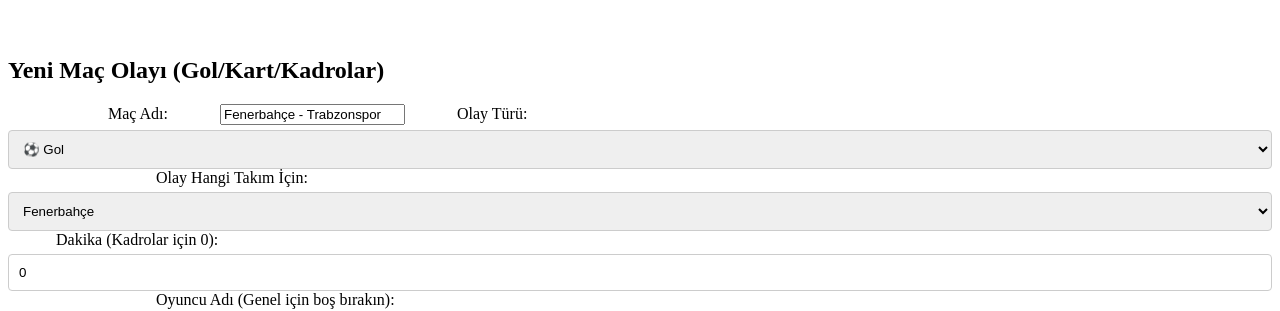
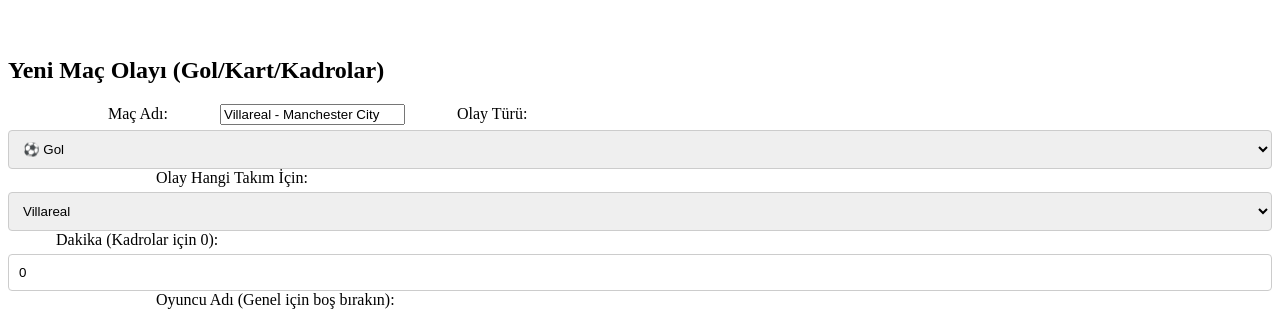
Before and after one commit to egemenkaya4498-bit/derbichallenge, a Node server app: page /admin/passwordEkEgemen123 in a window 1280 px wide. Shown: the part 123-434 px from the top of the page. Run offline with Node 20, Linux system fonts and the light colour scheme; data that the repository does not hold is empty; some libraries are stand-ins or nearby versions.

Commit message:
Update admin.ejs

```diff
--- a/views/admin.ejs
+++ b/views/admin.ejs
@@ -49,7 +49,7 @@
             <h2>Yeni Maç Olayı (Gol/Kart/Kadrolar)</h2>
 
             <label for="macAdi">Maç Adı:</label>
-            <input type="text" id="macAdi" name="macAdi" value="Fenerbahçe - Trabzonspor" required>
+            <input type="text" id="macAdi" name="macAdi" value="Villareal - Manchester City" required>
 
             <label for="olayTuru">Olay Türü:</label>
             <select id="olayTuru" name="olayTuru" required>
@@ -61,8 +61,8 @@
 
                         <label for="takim">Olay Hangi Takım İçin:</label>
             <select id="takim" name="takim" required onchange="updatePlayerList()">
-                <option value="Fenerbahçe">Fenerbahçe</option>
-                <option value="Trabzonspor">Trabzonspor</option>
+                <option value="Villareal">Villareal</option>
+                <option value="Manchester City">Manchester City</option>
                 <option value="Genel">Genel (Kadrolar, Maç Başladı vb.)</option>
             </select>
 
@@ -89,7 +89,7 @@
     <script>
         // Oyuncu Listeleri
         const playerLists = {
-            'Fenerbahçe': [
+            'Villareal': [
                 'Youssef En-Nesyri',
                 'Okay Yokuşlu',
                 // Ekstra Oyuncular
@@ -98,7 +98,7 @@
                 'Dusan Tadic',
                 'Edin Dzeko'
             ],
-            'Trabzonspor': [
+            'Manchester City': [
                 'Andre Onana',
                 'Edin Visca',
                 // Ekstra Oyuncular
```
